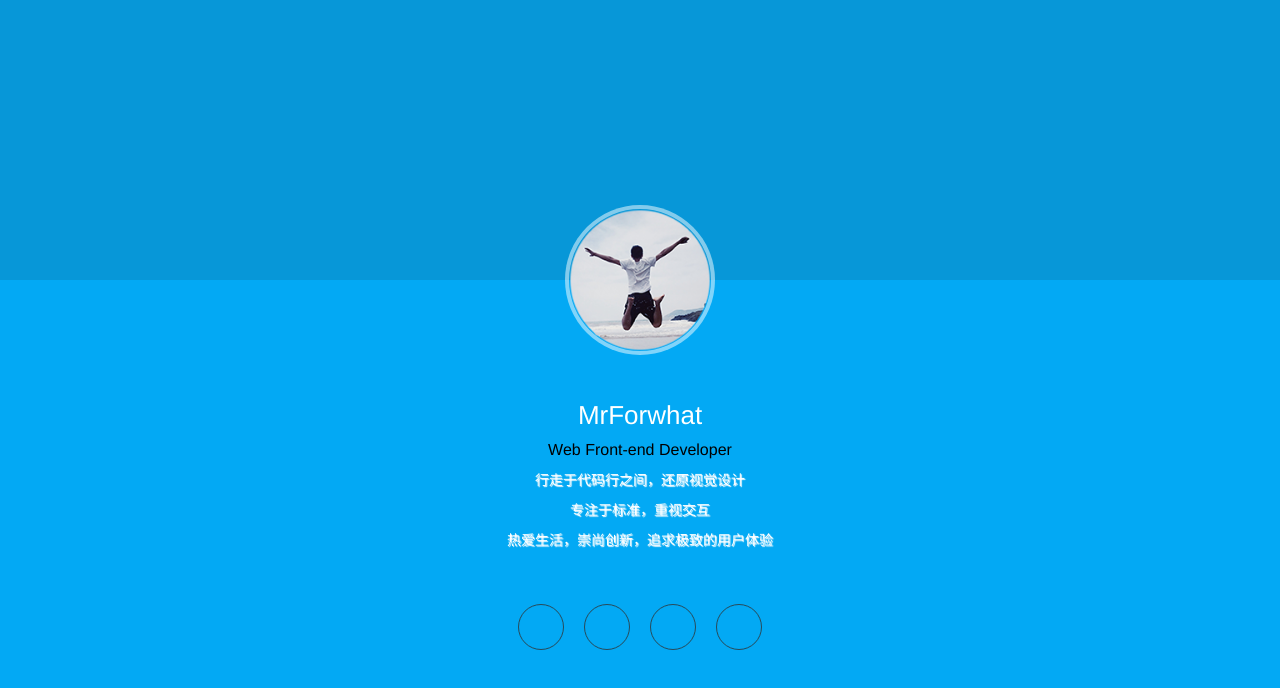
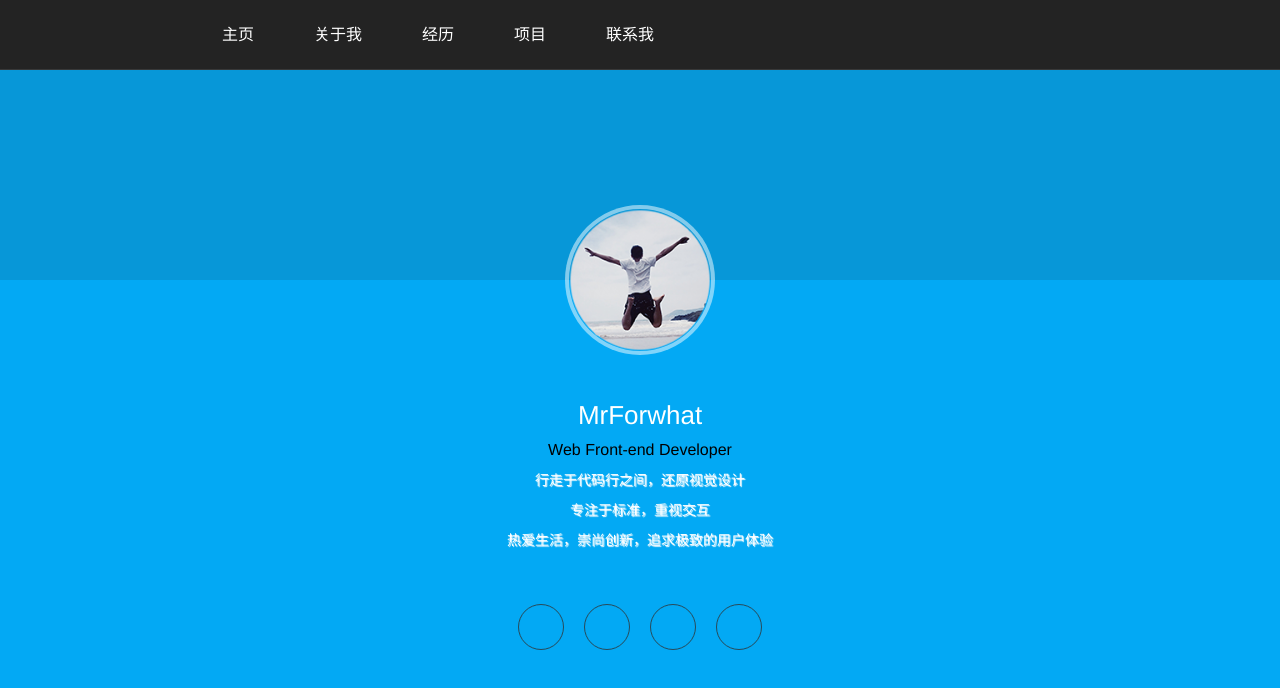
Before and after one commit to mrforwhat/me-desktop, a Vue app: page /#/ in a window 1280 px wide. Shown: the top 688 px of the page. Built offline with nearby package versions, Linux system fonts and the light colour scheme; a small style sheet from the web is missing.

Commit message:
navmenu组件

```diff
--- a/src/components/resume/AboutMe.vue
+++ /dev/null
@@ -1,13 +0,0 @@
-<template>
-    <div>about me</div>
-</template>
-
-<script>
-export default {
-  name: 'AboutMe'
-}
-</script>
-
-<style scoped>
-
-</style>
--- /dev/null
+++ b/src/components/resume/Daily.vue
@@ -0,0 +1,33 @@
+<template>
+  <div class="daily">
+    <div class="daily-header">
+      <p class="daily-title">我的日常工作</p>
+      <p class="daily-tip">神圣的工作在每个人的日常事务里，理想的前途在于一点一滴做起。</p>
+    </div>
+  </div>
+</template>
+
+<script>
+export default {
+  name: 'Daily'
+}
+</script>
+
+<style scoped lang="scss">
+  .daily {
+    height:100%;
+    background:#232323;
+    &-header {
+      padding-top:180px;
+      text-align: center;
+    }
+    &-title{
+      font-size:38px;
+      color:#fff;
+    }
+    &-tip{
+      color:rgba(255,255,255,.7);
+      font-size:16px;
+    }
+  }
+</style>
--- a/src/components/ui/Fullpage.vue
+++ b/src/components/ui/Fullpage.vue
@@ -5,7 +5,7 @@
         <profile></profile>
       </section>
       <section class="fullPage-slide" :style="{height:containerHeight+'px'}">
-        <about-me></about-me>
+        <daily></daily>
       </section>
       <section class="fullPage-slide" :style="{height:containerHeight+'px'}">3</section>
     </div>
@@ -14,14 +14,14 @@
 
 <script>
 import Profile from '@/components/resume/Profile'
-import AboutMe from '@/components/resume/AboutMe'
+import Daily from '@/components/resume/Daily'
 import attribute from 'blear.core.attribute'
 
 export default {
   name: 'Fullpage',
   components: {
     Profile,
-    AboutMe
+    Daily
   },
   data: function () {
     return {
@@ -36,7 +36,7 @@ export default {
   },
   methods: {
     scrollPage: function (e) {
-      var the = this
+      let the = this
       if (!the.timer) {
         the.timer = setTimeout(function () {
           let height = the.containerHeight
@@ -44,14 +44,12 @@ export default {
           let direction = e.deltaY > 0 ? 'down' : 'up'
           let scrollEl = the.$refs.scrollEl
           if (direction === 'down') {
-            console.log('down')
             if (index < 2) {
               the.top = the.top - height
               the.index++
               attribute.style(scrollEl, 'transform', `translateY(${the.top}px)`)
             }
           } else {
-            console.log('up')
             if (index > 0) {
               the.top = the.top + height
               the.index--
@@ -80,9 +78,6 @@ export default {
     }
     &-slide {
       background: #f2f2f2;
-      &:nth-child(2){
-        background:rgba(124,246,108,0.9);
-      }
       &:nth-child(3){
         background:rgba(124,146,108,0.9);
       }
--- /dev/null
+++ b/src/components/ui/NavMenu.vue
@@ -0,0 +1,45 @@
+<template>
+  <nav>
+    <ul class="nav clearfix">
+      <li class="nav-item pull_left" v-for="item in navList" :key="item.index" >{{item.name}}</li>
+    </ul>
+  </nav>
+</template>
+
+<script>
+export default {
+  name: 'NavMenu',
+  data: function () {
+    return {
+      navList: [
+        {name: '主页', active: false, index: 0},
+        {name: '关于我', active: true, index: 1},
+        {name: '经历', active: false, index: 2},
+        {name: '项目', active: false, index: 3},
+        {name: '联系我', active: false, index: 4}
+      ]
+    }
+  }
+}
+</script>
+
+<style scoped lang="scss">
+  nav {
+    height: 70px;
+    line-height: 70px;
+    background: #232323;
+    position:sticky;
+    top:0;
+    z-index:9999;
+    border-bottom:1px solid #383838;
+  }
+
+  .nav {
+    margin: 0 auto;
+    width:70%;
+    color:#fff;
+    &-item{
+      padding:0 30px;
+    }
+  }
+</style>
--- a/src/views/Resume.vue
+++ b/src/views/Resume.vue
@@ -1,15 +1,18 @@
 <template>
   <div class="resume">
-    <full-page></full-page>
+    <nav-menu ref="nav"></nav-menu>
+    <full-page ref="fullpage"></full-page>
   </div>
 </template>
 
 <script>
 import FullPage from '@/components/ui/FullPage'
+import NavMenu from '@/components/ui/NavMenu'
 export default {
   name: 'Resume',
   components: {
-    FullPage
+    FullPage,
+    NavMenu
   }
 }
 </script>
```
